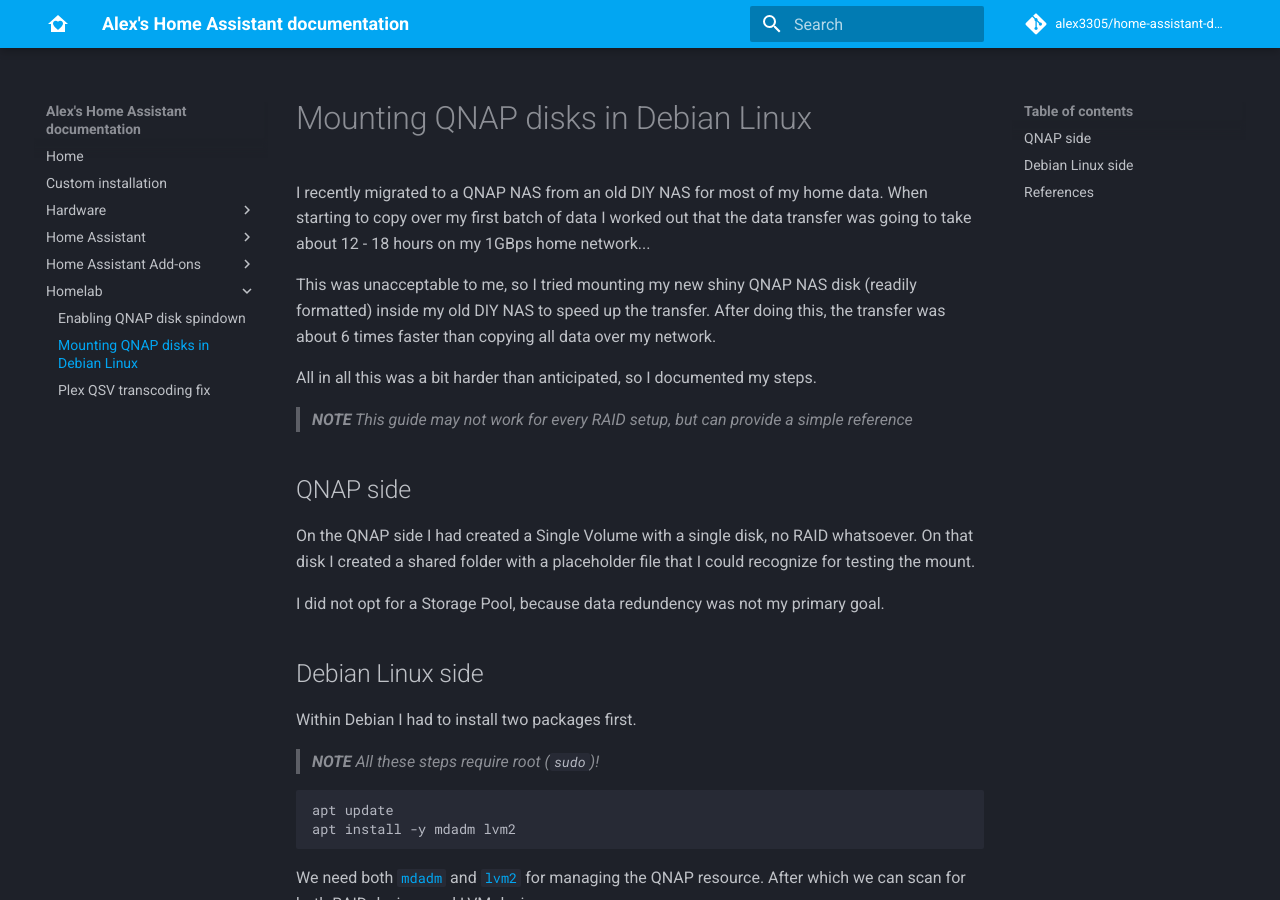
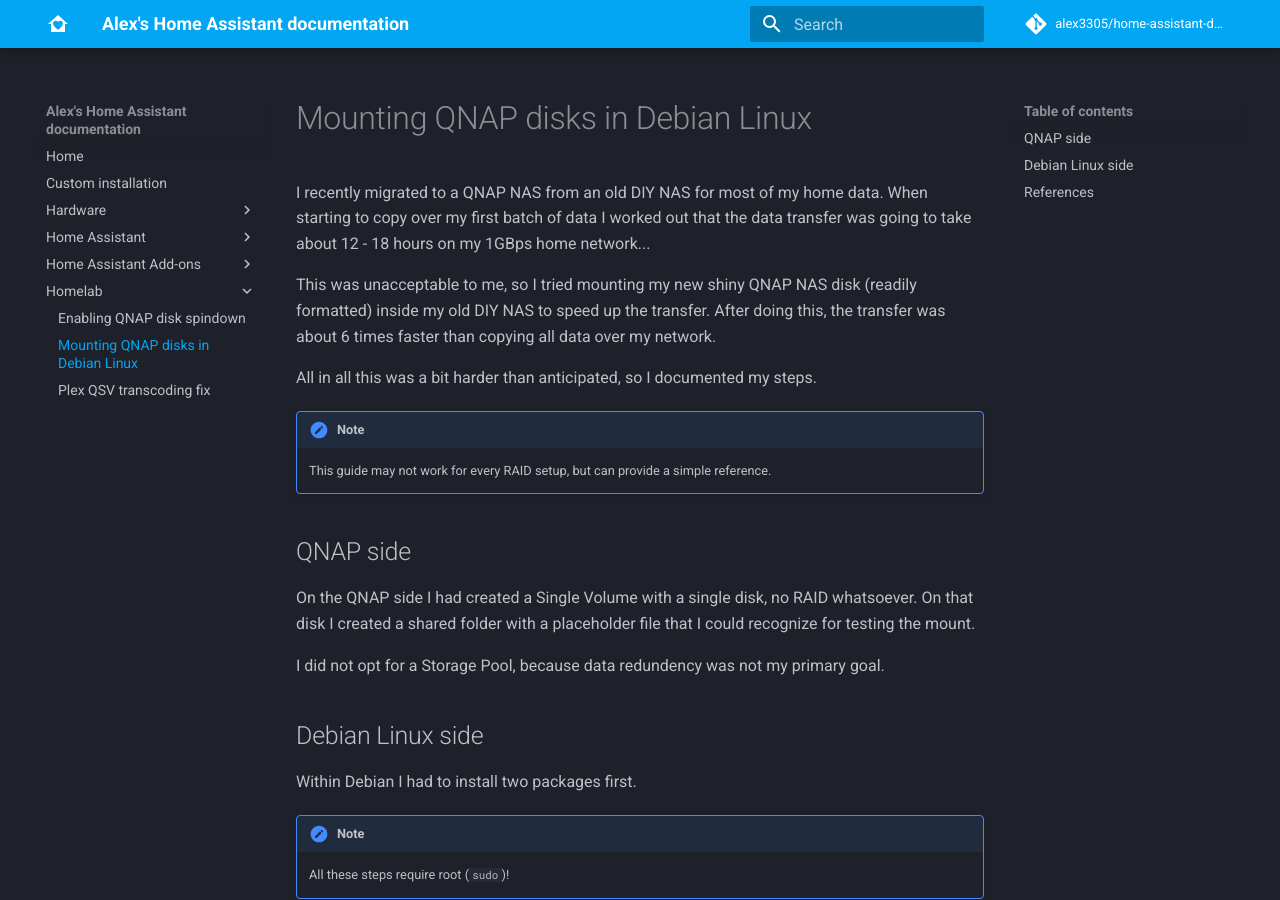
Before and after one commit to alex3305/home-assistant-docs, an MkDocs documentation site: the page built from docs/homelab/qnap-linux-mount.md, in a window 1280 px wide and 900 px high. Built offline with MkDocs 1.6.1 and Material for MkDocs 9.7.7, drawn with Linux system fonts in a browser that asks for light colours; comment, search, counter and statistics services are not loaded.

Commit message:
Additional fixes

````diff
--- a/docs/homelab/qnap-linux-mount.md
+++ b/docs/homelab/qnap-linux-mount.md
@@ -6,7 +6,8 @@
 
 All in all this was a bit harder than anticipated, so I documented my steps.
 
-> _**NOTE** This guide may not work for every RAID setup, but can provide a simple reference_
+!!! note
+    This guide may not work for every RAID setup, but can provide a simple reference.
 
 ## QNAP side
 
@@ -18,7 +19,8 @@
 
 Within Debian I had to install two packages first.
 
-> _**NOTE** All these steps require root (`sudo`)!_
+!!! note
+    All these steps require root (`sudo`)!
 
 ```bash
 apt update
````
Also changed, not shown: docs/home-assistant/hacs.md (+2 -1 lines).
